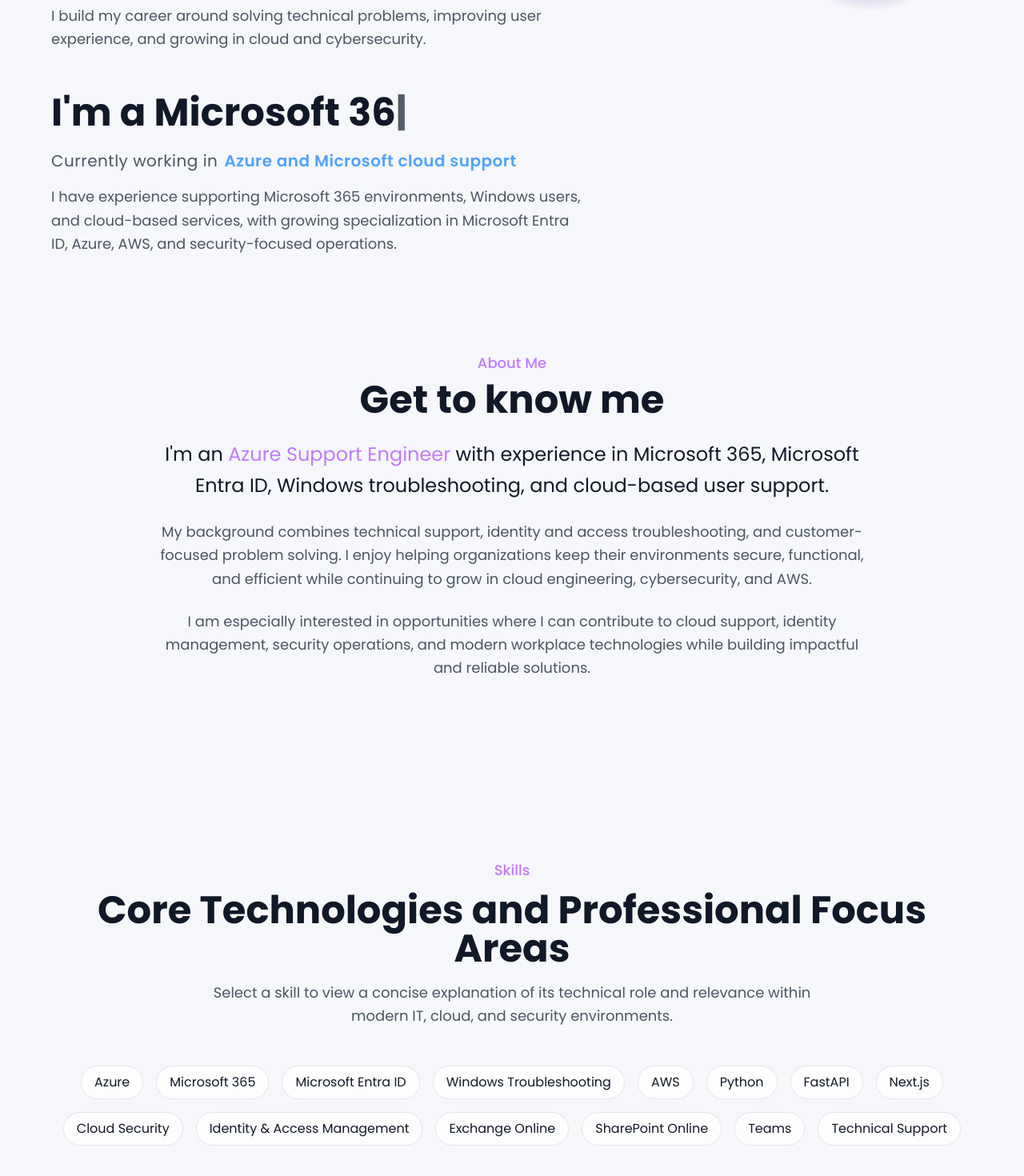
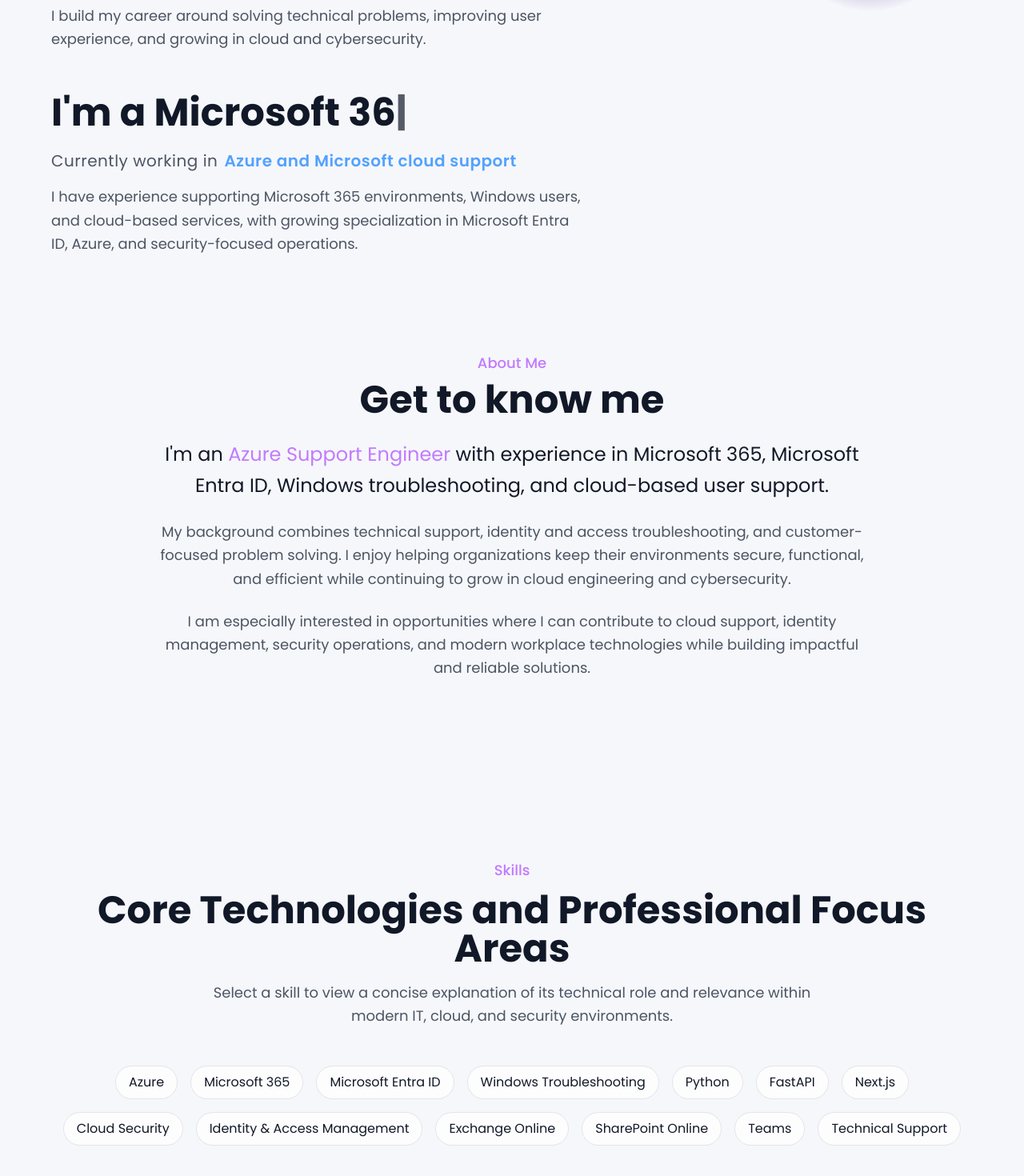
Before and after one commit to rulandry/my-portfolio, a Next.js app: page / in a window 1280 px wide. Shown: the part 440-1910 px from the top of the page at 80% size. Built offline with nearby package versions, Linux system fonts and the light colour scheme.

Commit message:
AWS content hidden

```diff
--- a/app/components/About.tsx
+++ b/app/components/About.tsx
@@ -24,8 +24,8 @@
             My background combines technical support, identity and access
             troubleshooting, and customer-focused problem solving. I enjoy
             helping organizations keep their environments secure, functional,
-            and efficient while continuing to grow in cloud engineering,
-            cybersecurity, and AWS.
+            and efficient while continuing to grow in cloud engineering and
+            cybersecurity.
           </p>
 
           <p className="text-sm sm:text-base lg:text-lg max-w-4xl mx-auto theme-muted leading-relaxed px-2 sm:px-0">
--- a/app/components/Banner.tsx
+++ b/app/components/Banner.tsx
@@ -129,7 +129,7 @@
           <p className="text-sm sm:text-base lg:text-lg theme-muted max-w-2xl mx-auto lg:mx-0 leading-relaxed px-2 sm:px-0">
             I have experience supporting Microsoft 365 environments, Windows
             users, and cloud-based services, with growing specialization in
-            Microsoft Entra ID, Azure, AWS, and security-focused operations.
+            Microsoft Entra ID, Azure, and security-focused operations.
           </p>
         </div>
       </div>
--- a/app/components/Skills.tsx
+++ b/app/components/Skills.tsx
@@ -27,11 +27,6 @@
     name: "Windows Troubleshooting",
     description:
       "Windows troubleshooting involves systematic diagnosis and resolution of operating system, application, update, performance, authentication, and endpoint issues to restore usability, maintain productivity, and reduce operational disruption.",
-  },
-  {
-    name: "AWS",
-    description:
-      "Amazon Web Services is a large-scale cloud platform offering compute, networking, storage, databases, monitoring, identity, and security capabilities used to design resilient, scalable, and production-ready cloud environments.",
   },
   {
     name: "Python",
```
